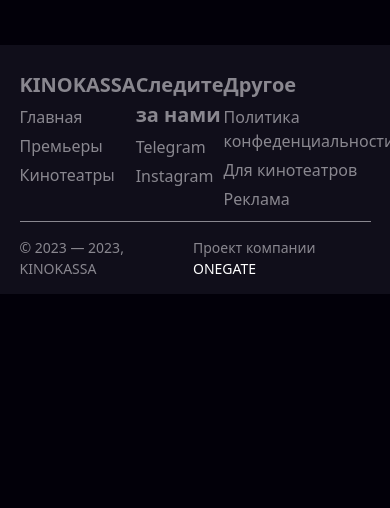
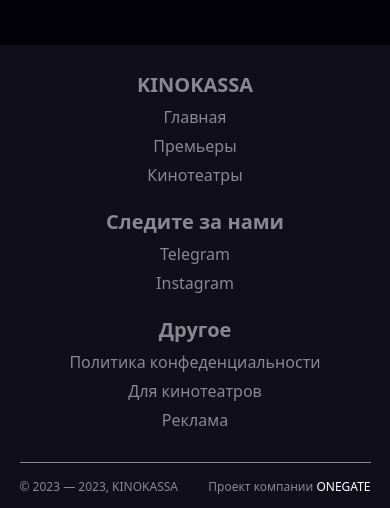
Before and after one commit to jmakhmudov/kinokassa, a Next.js app: page / in a window 390 px wide. Shown: the part 889-1397 px from the top of the page. Before the commit the page ends 1183 px from the top, so only its background shows below. Built offline with nearby package versions, Linux system fonts and the light colour scheme; no server answers; the database is empty.

Commit message:
adaptive changes

```diff
--- a/src/components/Footer.jsx
+++ b/src/components/Footer.jsx
@@ -91,7 +91,7 @@
                     © 2023 — 2023, KINOKASSA
                 </div>
 
-                <div>
+                <div className={styles.onegate}>
                     Проект компании <span>ONEGATE</span>
                 </div>
 
--- a/src/pages/premieres/[movieId].js
+++ b/src/pages/premieres/[movieId].js
@@ -2,19 +2,21 @@
 import Footer from "@/components/Footer"
 import Head from "next/head"
 import YouTubePlayer from "react-youtube";
+import { useRouter } from "next/router";
 
 export default function Movie(props) {
-  console.log(props)
-  const movie = props
+  const router = useRouter()
+  const { movieId } = router.query
+  console.log(movieId)
 
-  const videoUrl = movie.trailers[0].url.slice(-11)
+  // const videoUrl = movie.trailers[0].url.slice(-11)
 
-  const opts = {
-    playerVars: {
-      autoplay: 1,
-      controls: 0,
-    },
-  };
+  // const opts = {
+  //   playerVars: {
+  //     autoplay: 1,
+  //     controls: 0,
+  //   },
+  // };
 
   return (
     <>
@@ -27,19 +29,13 @@
       <main>
         <Navbar />
 
+        {/* <h1>{movie.name}</h1>
         <h1>{movie.name}</h1>
         <h1>{movie.name}</h1>
         <h1>{movie.name}</h1>
-        <h1>{movie.name}</h1>
-        <YouTubePlayer opts={opts} videoId={videoUrl} />
+        <YouTubePlayer opts={opts} videoId={videoUrl} /> */}
         <Footer />
       </main>
     </>
   )
 }
-
-export const getServerSideProps = async (context) => {
-  const { data } = context.query
-
-  return { props: JSON.parse(data) }
-}
--- a/src/styles/Footer.module.css
+++ b/src/styles/Footer.module.css
@@ -49,3 +49,23 @@
 .copyright div {
     font-size: 14px;
 }
+
+.copyright .onegate {
+    text-align: right;
+}
+
+@media screen and (max-width: 767px) {
+    .sections {
+        flex-direction: column;
+        align-items: center;
+    }
+
+    .sections .section {
+        margin-bottom: 20px;
+        text-align: center;
+    }
+
+    .copyright div{
+        font-size: 12px;
+    }
+}
--- a/src/styles/Home.module.css
+++ b/src/styles/Home.module.css
@@ -34,3 +34,21 @@
 .carouselInfo p {
     margin-bottom: 30px;
 }
+
+@media screen and (max-width: 767px) {
+    .carouselInfo {
+        max-width: 80dvw;
+        display: grid;
+        place-items: center;
+        align-items: center;
+    }
+
+    .carouselInfo div {
+        font-size: 34px;
+        text-align: center;
+    }
+
+    .carouselInfo p {
+        font-size: 14px;
+    }
+}
```
